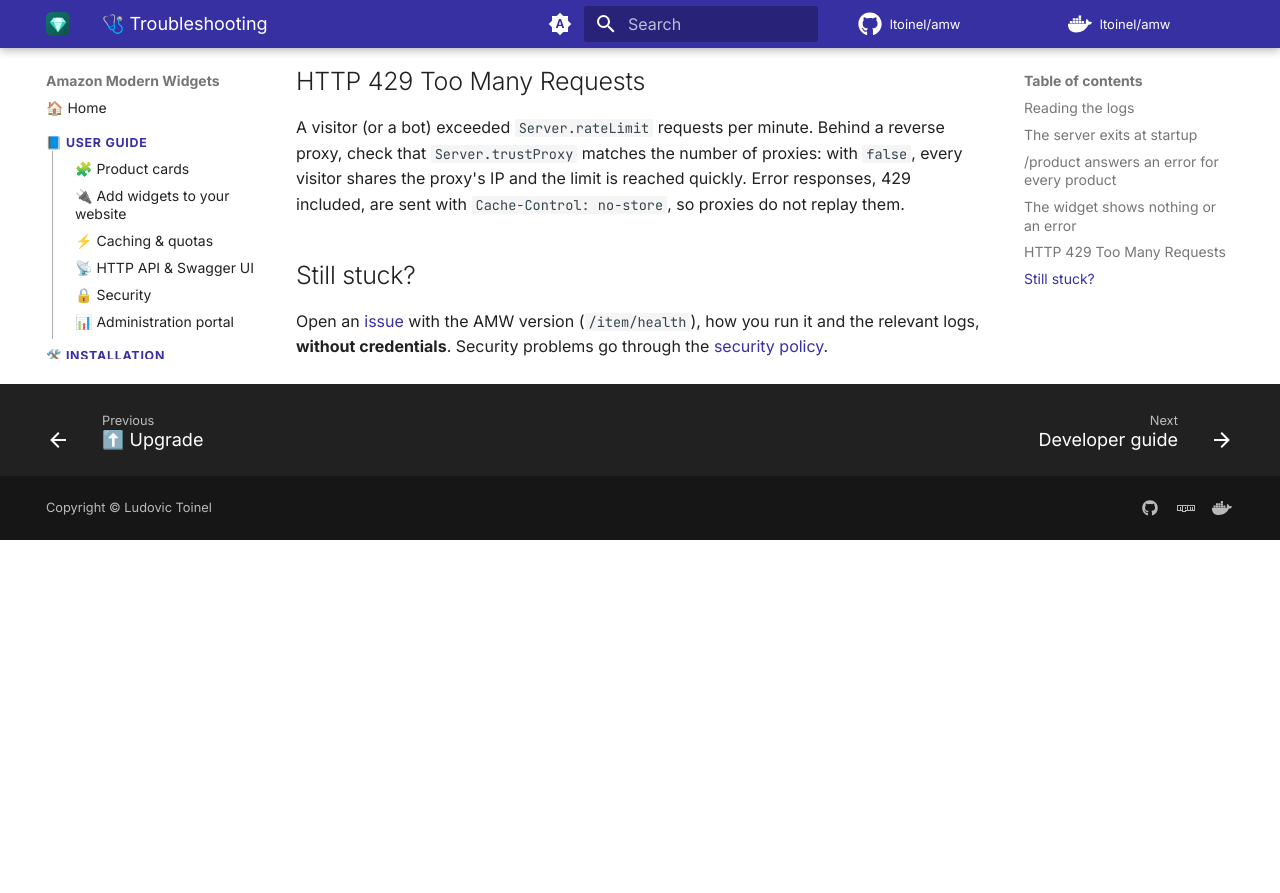
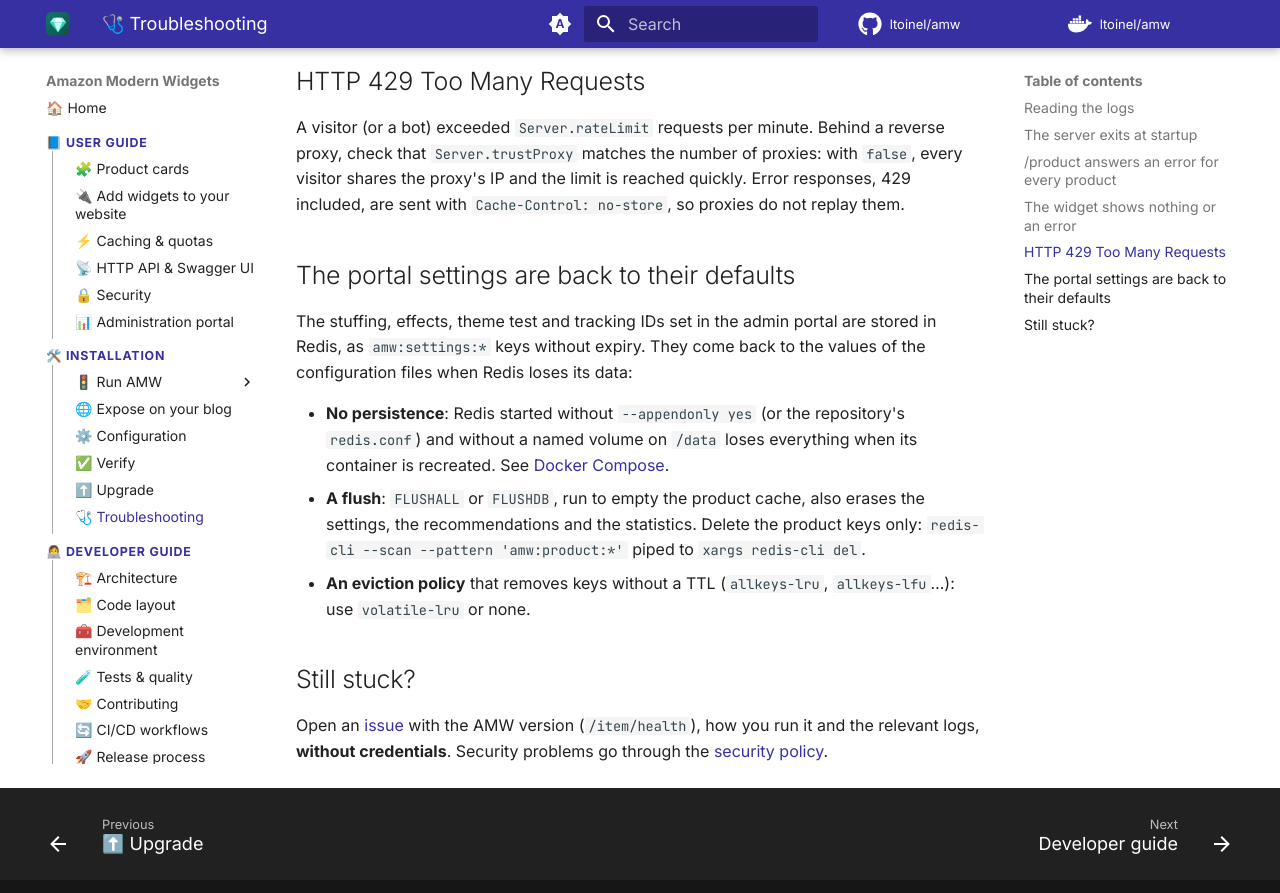
Before and after one commit to ltoinel/amw, an MkDocs documentation site: the page built from docs/installation/troubleshooting.md, in a window 1280 px wide and 900 px high, scrolled down 2386 px. Shown: the top 893 px of the window. Built offline with MkDocs 1.6.1 and Material for MkDocs 9.7.7, drawn with Linux system fonts in a browser that asks for light colours; comment, search, counter and statistics services are not loaded; before the commit the page ends 2926 px from its top, so only the background shows below that.

Commit message:
docs(docker): persist redis with aof in the published compose example (#381)
The portal settings, recommendations and statistics live in Redis, so the
published-image example now enables AOF, and troubleshooting explains why
the settings can come back to their defaults.

Closes #378

Co-authored-by: Ludovic Toinel <ltoinel@free.fr>
Co-authored-by: Claude Opus 5.5 <noreply@anthropic.com>

```diff
--- a/docs/installation/troubleshooting.md
+++ b/docs/installation/troubleshooting.md
@@ -59,6 +59,21 @@ proxy, check that `Server.trustProxy` matches the number of proxies: with `false
 visitor shares the proxy's IP and the limit is reached quickly. Error responses,
 429 included, are sent with `Cache-Control: no-store`, so proxies do not replay them.
 
+## The portal settings are back to their defaults
+
+The stuffing, effects, theme test and tracking IDs set in the admin portal are stored in Redis,
+as `amw:settings:*` keys without expiry. They come back to the values of the configuration files
+when Redis loses its data:
+
+- **No persistence**: Redis started without `--appendonly yes` (or the repository's `redis.conf`)
+  and without a named volume on `/data` loses everything when its container is recreated. See
+  [Docker Compose](docker-compose.md).
+- **A flush**: `FLUSHALL` or `FLUSHDB`, run to empty the product cache, also erases the settings,
+  the recommendations and the statistics. Delete the product keys only: `redis-cli --scan --pattern 'amw:product:*'`
+  piped to `xargs redis-cli del`.
+- **An eviction policy** that removes keys without a TTL (`allkeys-lru`, `allkeys-lfu`…): use
+  `volatile-lru` or none.
+
 ## Still stuck?
 
 Open an [issue](https://github.com/ltoinel/amw/issues/new/choose) with the AMW version
```
Also changed, not shown: docs/installation/docker-compose.md (+6 -2 lines).
